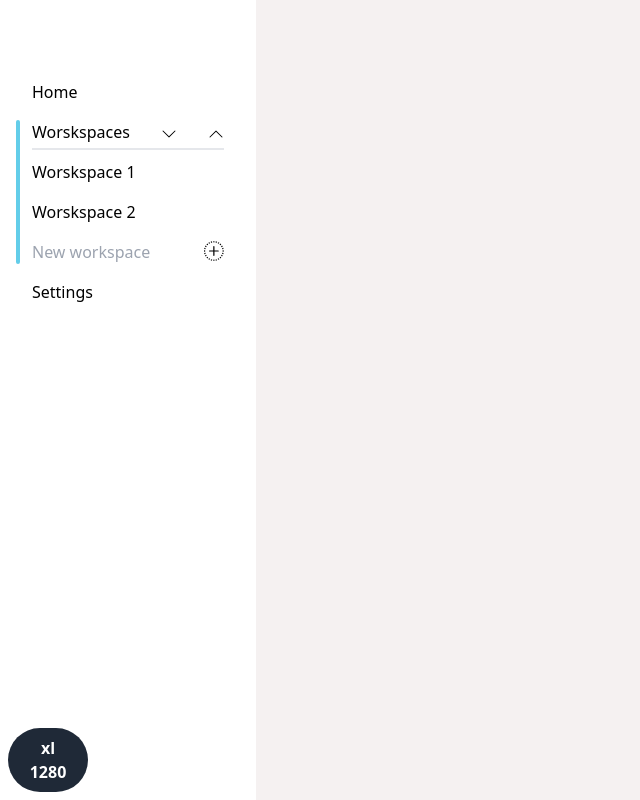
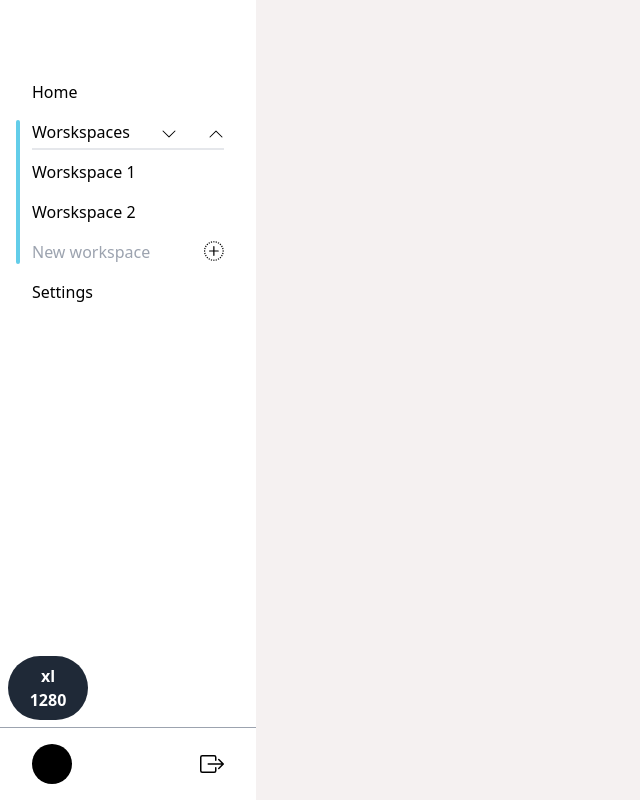
Before and after one commit to eliooooooo/ChartMyTime, a PHP site: template app/views/page.html.twig in a window 1280 px wide. Shown: the whole page, without its empty margins (0-640 px from the left). Run offline with PHP 8.4, Linux system fonts and the light colour scheme; the template is opened without the code that fills it, so the values that code supplies are empty; a stand-in replaces the project's code that opens the database connection; style sheets or scripts are compiled from the project's sources; some libraries are stand-ins or nearby versions.

Commit message:
user profil in menu

```diff
--- a/app/views/includes/menu.html.twig
+++ b/app/views/includes/menu.html.twig
@@ -1,8 +1,8 @@
 <!-- From menu.html.twig -->
 <!-- Desktop menu -->
-<aside>
-    <ul class="mx-8 w-full flex flex-col gap-4 mt-20 select-none" x-data="{ dropdownOpen: false }">
-        <li><a href="#">Home</a></li>
+<aside class="xl:flex flex-col hidden ">
+    <ul class="mx-8 flex flex-col gap-4 mt-20 select-none" x-data="{ dropdownOpen: false }">
+        <li><a href="/">Home</a></li>
         <li class="hover:cursor-pointer relative"><div class="absolute -left-4 block bg-[#63CDE9] w-1 rounded-md h-full" ></div><span @click="dropdownOpen = !dropdownOpen" class="flex flex-row justify-between">Worskspaces
             <svg xmlns="http://www.w3.org/2000/svg" width="16" height="16" fill="currentColor" class="bi bi-chevron-down relative top-[6px]" viewBox="0 0 16 16" x-show="!dropdownOpen">
                 <path fill-rule="evenodd" d="M1.646 4.646a.5.5 0 0 1 .708 0L8 10.293l5.646-5.647a.5.5 0 0 1 .708.708l-6 6a.5.5 0 0 1-.708 0l-6-6a.5.5 0 0 1 0-.708"/>
@@ -26,6 +26,21 @@
             </ul>
         </li>
         <li><a href="#">Settings</a></li>
+    </ul>
+    <ul class="absolute bottom-0 flex flex-row w-full justify-between px-8 border-t-[1px] border-gray-400 pt-4 pb-4">
+        <li>
+            <a href="user">
+                <div class="w-10 h-10 rounded-full bg-black"></div>
+            </a>
+        </li>
+        <li class="flex">
+            <a href="user?action=logout" class="flex items-center">
+                <svg xmlns="http://www.w3.org/2000/svg" width="24" height="24" fill="currentColor" class="bi bi-box-arrow-right" viewBox="0 0 16 16">
+                    <path fill-rule="evenodd" d="M10 12.5a.5.5 0 0 1-.5.5h-8a.5.5 0 0 1-.5-.5v-9a.5.5 0 0 1 .5-.5h8a.5.5 0 0 1 .5.5v2a.5.5 0 0 0 1 0v-2A1.5 1.5 0 0 0 9.5 2h-8A1.5 1.5 0 0 0 0 3.5v9A1.5 1.5 0 0 0 1.5 14h8a1.5 1.5 0 0 0 1.5-1.5v-2a.5.5 0 0 0-1 0z"/>
+                    <path fill-rule="evenodd" d="M15.854 8.354a.5.5 0 0 0 0-.708l-3-3a.5.5 0 0 0-.708.708L14.293 7.5H5.5a.5.5 0 0 0 0 1h8.793l-2.147 2.146a.5.5 0 0 0 .708.708z"/>
+                </svg>
+            </a>
+        </li>
     </ul>
 </aside>
 <!-- Mobile menu -->
@@ -55,6 +70,21 @@
             </li>
             <li><a href="#">Settings</a></li>
         </ul>
+        <ul class="absolute bottom-0 flex flex-row w-full justify-between px-8 border-t-[1px] border-gray-400 pt-4 pb-4">
+            <li>
+                <a href="user">
+                    <div class="w-10 h-10 rounded-full bg-black"></div>
+                </a>
+            </li>
+            <li>
+                <a href="user?action=logout" class="flex items-center">
+                    <svg xmlns="http://www.w3.org/2000/svg" width="24" height="24" fill="currentColor" class="bi bi-box-arrow-right" viewBox="0 0 16 16">
+                        <path fill-rule="evenodd" d="M10 12.5a.5.5 0 0 1-.5.5h-8a.5.5 0 0 1-.5-.5v-9a.5.5 0 0 1 .5-.5h8a.5.5 0 0 1 .5.5v2a.5.5 0 0 0 1 0v-2A1.5 1.5 0 0 0 9.5 2h-8A1.5 1.5 0 0 0 0 3.5v9A1.5 1.5 0 0 0 1.5 14h8a1.5 1.5 0 0 0 1.5-1.5v-2a.5.5 0 0 0-1 0z"/>
+                        <path fill-rule="evenodd" d="M15.854 8.354a.5.5 0 0 0 0-.708l-3-3a.5.5 0 0 0-.708.708L14.293 7.5H5.5a.5.5 0 0 0 0 1h8.793l-2.147 2.146a.5.5 0 0 0 .708.708z"/>
+                    </svg>
+                </a>
+            </li>
+        </ul>
     </div>
 </div>
 <!-- End menu.html.twig -->
--- a/app/views/page.html.twig
+++ b/app/views/page.html.twig
@@ -8,7 +8,7 @@
   {% block main %}
   {% endblock %}
   </main>
-  <div class="fixed bottom-2 left-2 bg-gray-800 text-white text-center font-semibold rounded-full py-2 w-20" style="z-index:10000;">
+  <div class="fixed bottom-20 left-2 bg-gray-800 text-white text-center font-semibold rounded-full py-2 w-20" style="z-index:10000;">
     <span class="block sm:hidden">xs
       <br/>0</span>
     <span class="hidden sm:block md:hidden">sm
```
